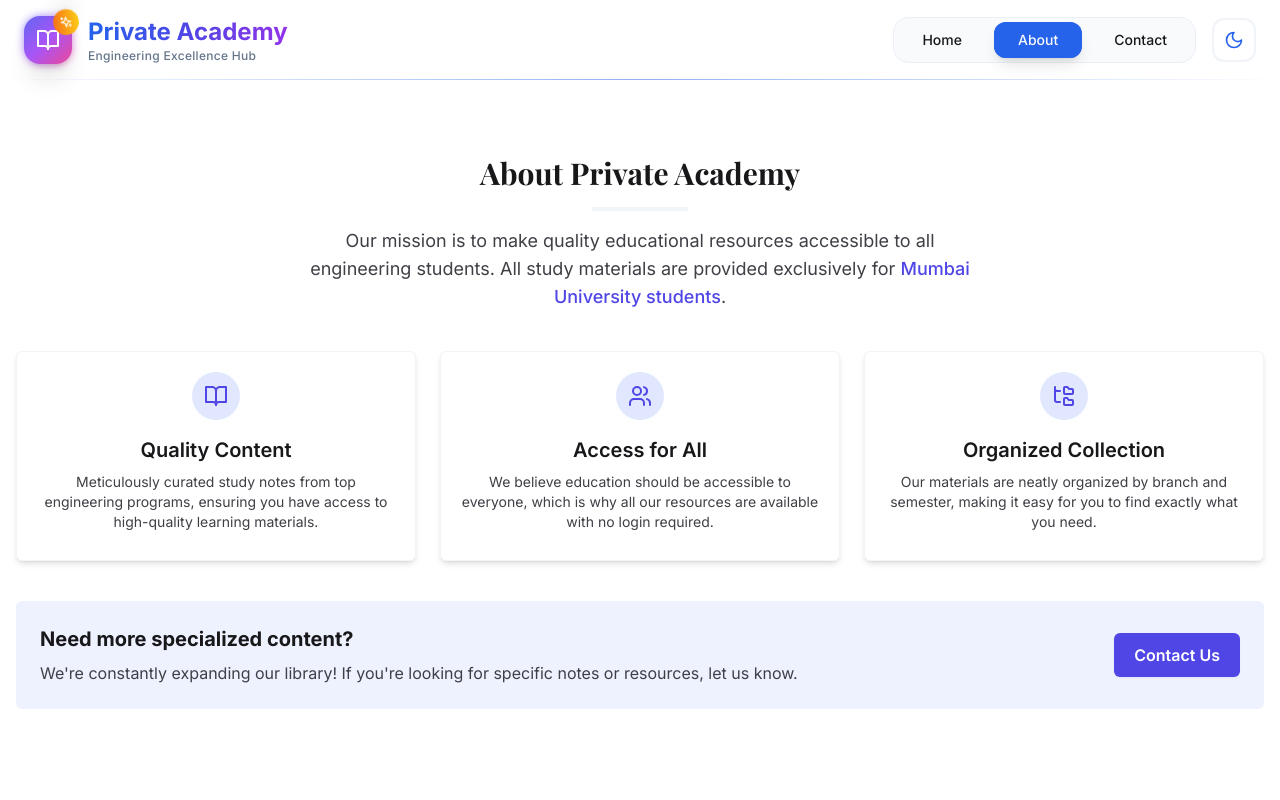
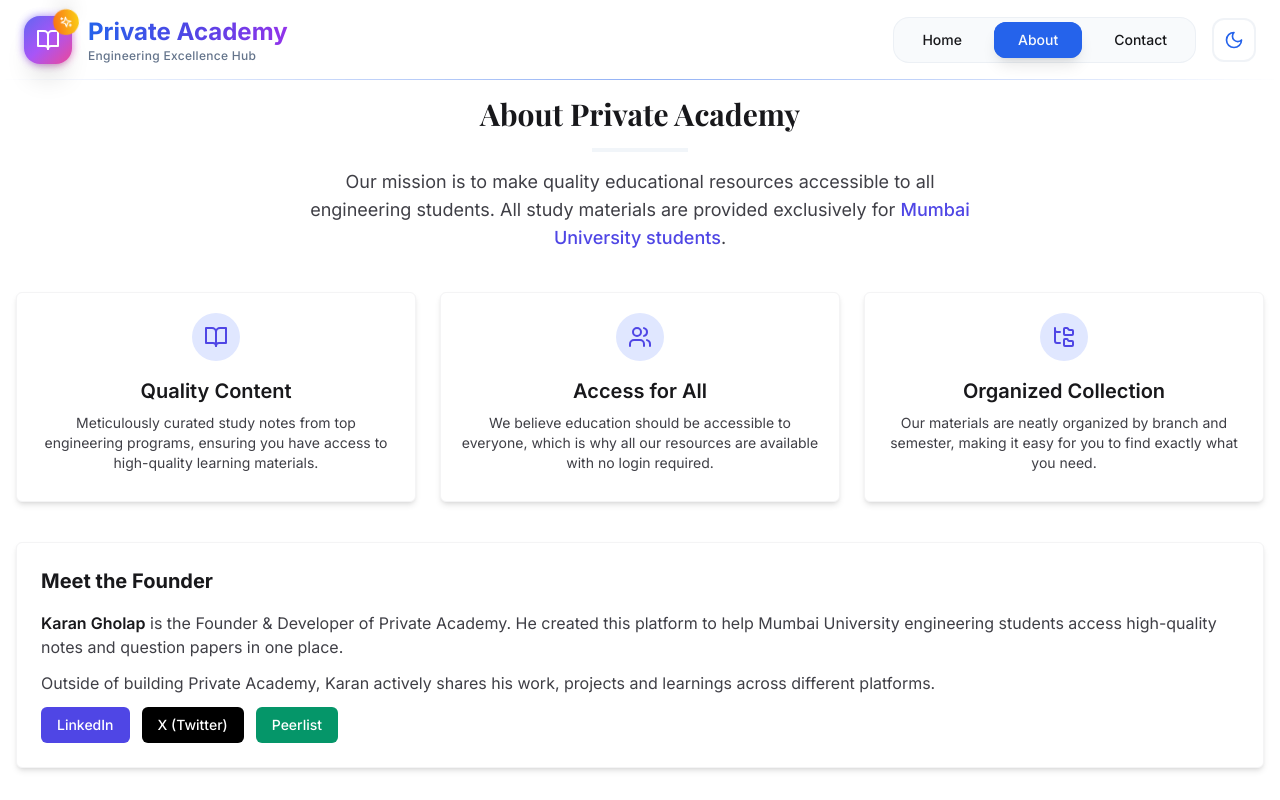
Before and after one commit to karangholap154/simple-pvt-web, a React (Vite) app: page /about in a window 1280 px wide. Shown: the top 800 px of the page. Built offline with nearby package versions, Linux system fonts and the light colour scheme; a web font is replaced by a local one.

Commit message:
Update author information in index.html, enhance About page with founder details and mission statement, and improve Contact page text for clarity.

```diff
--- a/index.html
+++ b/index.html
@@ -17,7 +17,10 @@
       name="keywords"
       content="Mumbai University engineering notes, study materials, question papers, computer engineering, information technology, AIML, mechanical engineering, chemical engineering, video tutorials, semester notes"
     />
-    <meta name="author" content="Private Academy" />
+    <meta
+      name="author"
+      content="Private Academy - Founded and developed by Karan Gholap"
+    />
     <meta name="robots" content="index, follow" />
     <link rel="canonical" href="https://privateacademy.in/" />
 
@@ -101,6 +104,16 @@
         },
         "image": "https://privateacademy.in/og-image.png",
         "foundingDate": "2023",
+        "founder": {
+          "@type": "Person",
+          "name": "Karan Gholap",
+          "jobTitle": "Founder & Developer",
+          "sameAs": [
+            "https://linkedin.com/in/karangholap",
+            "https://x.com/TheKaranGholap",
+            "https://peerlist.io/karangholap"
+          ]
+        },
         "email": "privateacademy.in@gmail.com",
         "contactPoint": {
           "@type": "ContactPoint",
@@ -150,7 +163,7 @@
               "description": "Study materials for AI/ML students"
             }
           ]
-        },
+        }
       }
     </script>
 
--- a/src/pages/About.tsx
+++ b/src/pages/About.tsx
@@ -7,12 +7,22 @@ const About: React.FC = () => {
     "@context": "https://schema.org",
     "@type": "AboutPage",
     "name": "About Private Academy",
-    "description": "Learn about Private Academy's mission to provide free engineering study materials for Mumbai University students",
+    "description": "Learn about Private Academy's mission to provide engineering study materials for Mumbai University students, founded and developed by Karan Gholap.",
     "mainEntity": {
       "@type": "EducationalOrganization",
       "name": "Private Academy",
       "foundingDate": "2023",
-      "mission": "Making quality educational resources accessible to all engineering students"
+      "mission": "Making quality educational resources accessible to all engineering students",
+      "founder": {
+        "@type": "Person",
+        "name": "Karan Gholap",
+        "jobTitle": "Founder & Developer",
+        "sameAs": [
+          "https://linkedin.com/in/karangholap",
+          "https://x.com/TheKaranGholap",
+          "https://peerlist.io/karangholap"
+        ]
+      }
     }
   };
 
@@ -66,6 +76,44 @@ const About: React.FC = () => {
             </div>
           </div>
 
+          <div className="mt-8 sm:mt-10 bg-white dark:bg-zinc-900 border border-zinc-100 dark:border-zinc-700 rounded-md p-4 sm:p-6 shadow-md">
+            <h2 className="text-base sm:text-lg md:text-xl font-bold text-zinc-900 dark:text-white mb-3 sm:mb-4">
+              Meet the Founder
+            </h2>
+            <p className="text-zinc-700 dark:text-zinc-300 text-sm sm:text-base mb-3">
+              <span className="font-semibold text-zinc-900 dark:text-white">Karan Gholap</span> is the Founder &amp; Developer of Private Academy. He created this platform to help Mumbai University engineering students access high-quality notes and question papers in one place.
+            </p>
+            <p className="text-zinc-700 dark:text-zinc-300 text-sm sm:text-base mb-3">
+              Outside of building Private Academy, Karan actively shares his work, projects and learnings across different platforms.
+            </p>
+            <div className="flex flex-wrap gap-2 sm:gap-3">
+              <a
+                href="https://linkedin.com/in/karangholap"
+                target="_blank"
+                rel="noreferrer"
+                className="inline-flex items-center px-3 sm:px-4 py-1.5 sm:py-2 text-xs sm:text-sm font-medium rounded-md bg-blue-600 hover:bg-blue-700 text-white transition-colors"
+              >
+                LinkedIn
+              </a>
+              <a
+                href="https://x.com/TheKaranGholap"
+                target="_blank"
+                rel="noreferrer"
+                className="inline-flex items-center px-3 sm:px-4 py-1.5 sm:py-2 text-xs sm:text-sm font-medium rounded-md bg-black hover:bg-zinc-900 text-white transition-colors"
+              >
+                X (Twitter)
+              </a>
+              <a
+                href="https://peerlist.io/karangholap"
+                target="_blank"
+                rel="noreferrer"
+                className="inline-flex items-center px-3 sm:px-4 py-1.5 sm:py-2 text-xs sm:text-sm font-medium rounded-md bg-emerald-600 hover:bg-emerald-700 text-white transition-colors"
+              >
+                Peerlist
+              </a>
+            </div>
+          </div>
+
           <div className="mt-8 sm:mt-10 bg-blue-50 dark:bg-blue-900/20 p-4 sm:p-6 rounded-md">
             <div className="flex flex-col md:flex-row md:items-center md:justify-between">
               <div className="mb-4 md:mb-0 md:mr-6 text-center md:text-left">
--- a/src/pages/Contact.tsx
+++ b/src/pages/Contact.tsx
@@ -220,7 +220,7 @@ const Contact: React.FC = () => {
             </h3>
             <p className="text-zinc-700 dark:text-zinc-300 mb-4">
               If you're looking for specific notes or resources that aren't available on our website,
-              feel free to reach out to us through any of the above channels. We're constantly expanding
+              you can reach out to us through any of the above channels. We're constantly expanding
               our library based on student needs.
             </p>
             <div className="flex flex-wrap justify-center gap-2 text-sm text-zinc-600 dark:text-zinc-400">
```
